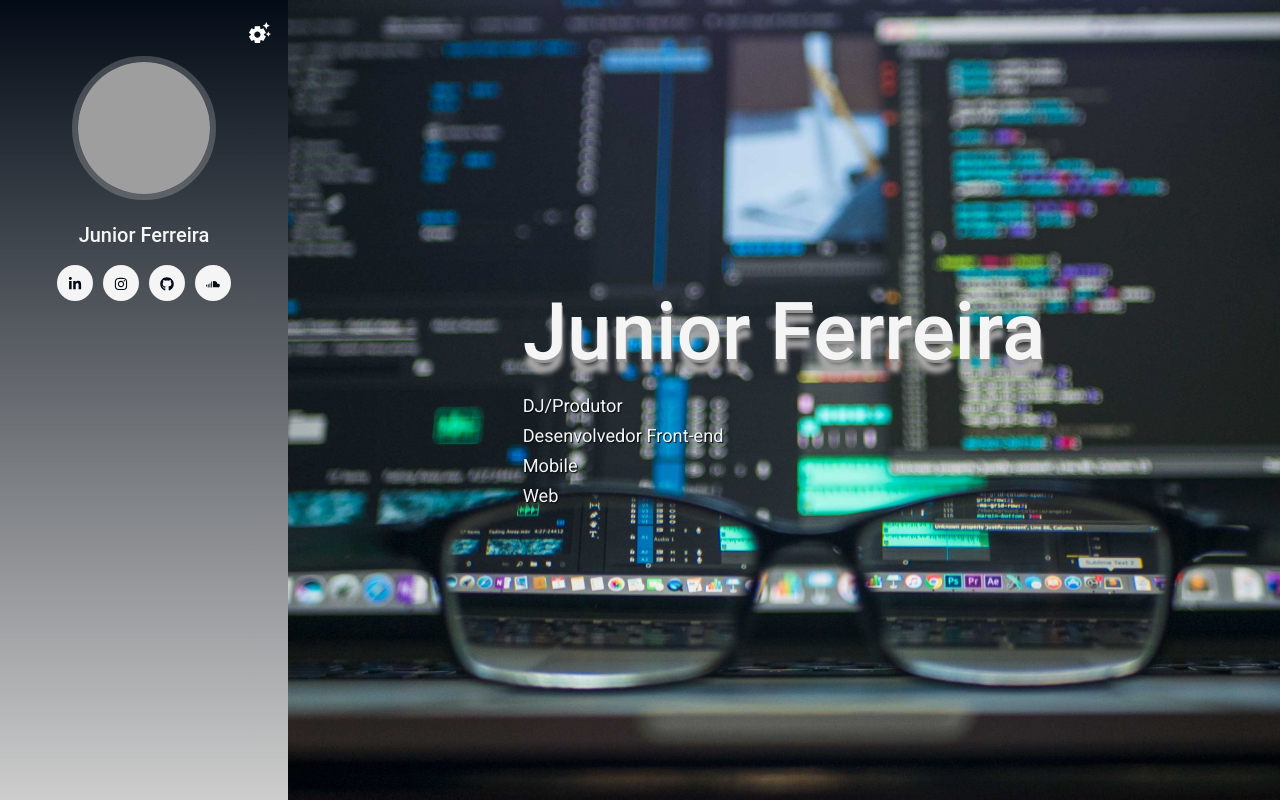
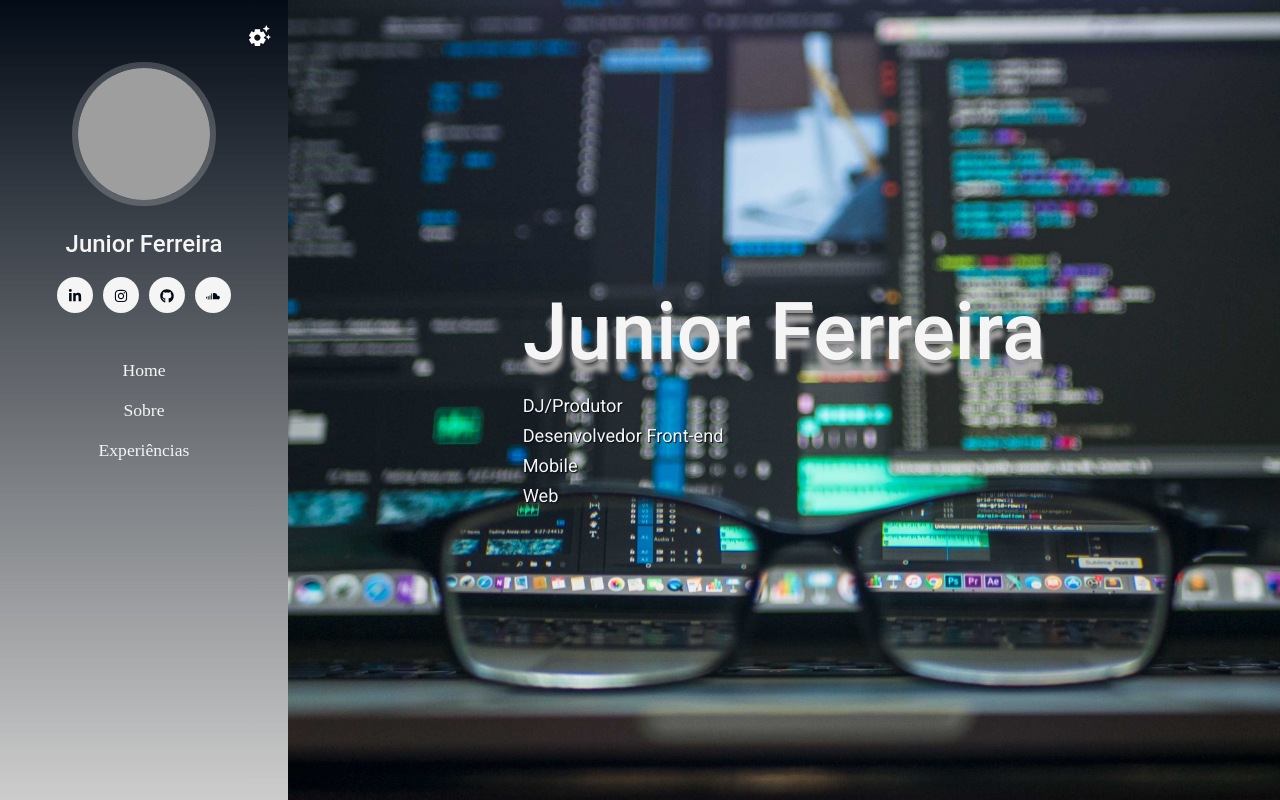
Before and after one commit to joseiltonjunior/novo-portfolio, a React (Create React App) app: page / in a window 1280 px wide. Built offline with nearby package versions, Linux system fonts and the light colour scheme; grey boxes are pictures that could not be loaded.

Commit message:
nevegação

```diff
--- a/src/components/SectionAbout/index.tsx
+++ b/src/components/SectionAbout/index.tsx
@@ -2,7 +2,7 @@ import { Container } from './styles';
 
 const SectionAbout: React.FC = () => {
   return (
-    <Container>
+    <Container id="about">
       <div className="content-about">
         <p className="title-about">Sobre</p>
         <p className="text-description">
--- a/src/components/SectionInital/index.tsx
+++ b/src/components/SectionInital/index.tsx
@@ -18,7 +18,7 @@ export const SectionInital: React.FC = () => {
 
   return (
     <Container
-      id="initial"
+      id="home"
       onMouseLeave={() => {
         setToggle(false);
       }}
--- a/src/components/SideMenu/index.tsx
+++ b/src/components/SideMenu/index.tsx
@@ -42,17 +42,35 @@ export const SideMenu: React.FC = () => {
 
           <SocialLinks />
 
-          {/* <nav>
+          <div className="nav-list">
+            <a href="#home">
+              <button
+                type="button"
+                data-bs-dismiss="offcanvas"
+                aria-label="Close"
+              >
+                Home
+              </button>
+            </a>
+            <a href="#about">
+              <button
+                type="button"
+                data-bs-dismiss="offcanvas"
+                aria-label="Close"
+              >
+                Sobre
+              </button>
+            </a>
             <a href="#experience">
               <button
                 type="button"
                 data-bs-dismiss="offcanvas"
                 aria-label="Close"
               >
-                experience
+                Experiências
               </button>
             </a>
-          </nav> */}
+          </div>
         </div>
       </div>
 
@@ -88,17 +106,35 @@ export const SideMenu: React.FC = () => {
 
           <SocialLinks />
 
-          {/* <nav>
+          <div className="nav-list">
+            <a href="#home">
+              <button
+                type="button"
+                data-bs-dismiss="offcanvas"
+                aria-label="Close"
+              >
+                Home
+              </button>
+            </a>
+            <a href="#about">
+              <button
+                type="button"
+                data-bs-dismiss="offcanvas"
+                aria-label="Close"
+              >
+                Sobre
+              </button>
+            </a>
             <a href="#experience">
               <button
                 type="button"
                 data-bs-dismiss="offcanvas"
                 aria-label="Close"
               >
-                experience
+                Experiências
               </button>
             </a>
-          </nav> */}
+          </div>
         </div>
       </div>
     </Container>
--- a/src/components/SideMenu/styles.ts
+++ b/src/components/SideMenu/styles.ts
@@ -1,3 +1,4 @@
+import { shade } from 'polished';
 import styled from 'styled-components';
 
 export const Container = styled.div`
@@ -48,7 +49,7 @@ export const Container = styled.div`
     align-items: center;
 
     p {
-      font-size: 20px;
+      font-size: 1.5rem;
       font-family: 'Roboto Medium';
       margin-bottom: 10px;
     }
@@ -60,4 +61,27 @@ export const Container = styled.div`
       margin-bottom: 20px;
     }
   }
+
+  .nav-list {
+    margin-top: 2rem;
+    display: flex;
+    width: 100%;
+    flex-direction: column;
+
+    button {
+      border: 0;
+      background-color: transparent;
+      height: 40px;
+      width: 100%;
+      border-radius: 6px;
+
+      font-size: 1.1rem;
+      font-family: 'Roboto Regular';
+
+      color: #f5f5f5;
+      :hover {
+        background-color: ${shade(0.1, 'rgba(155, 155, 155, 0.5)')};
+      }
+    }
+  }
 `;
```
